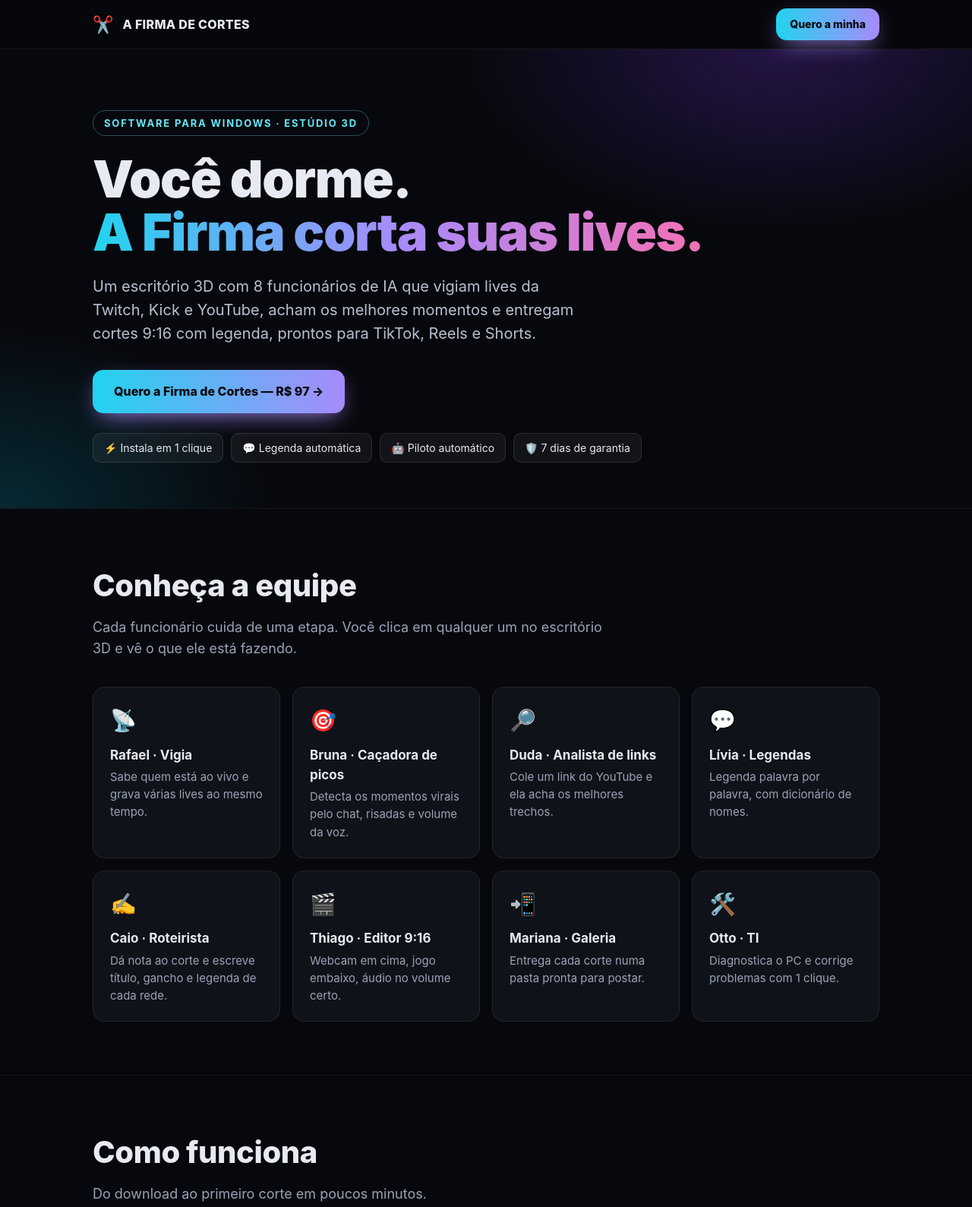
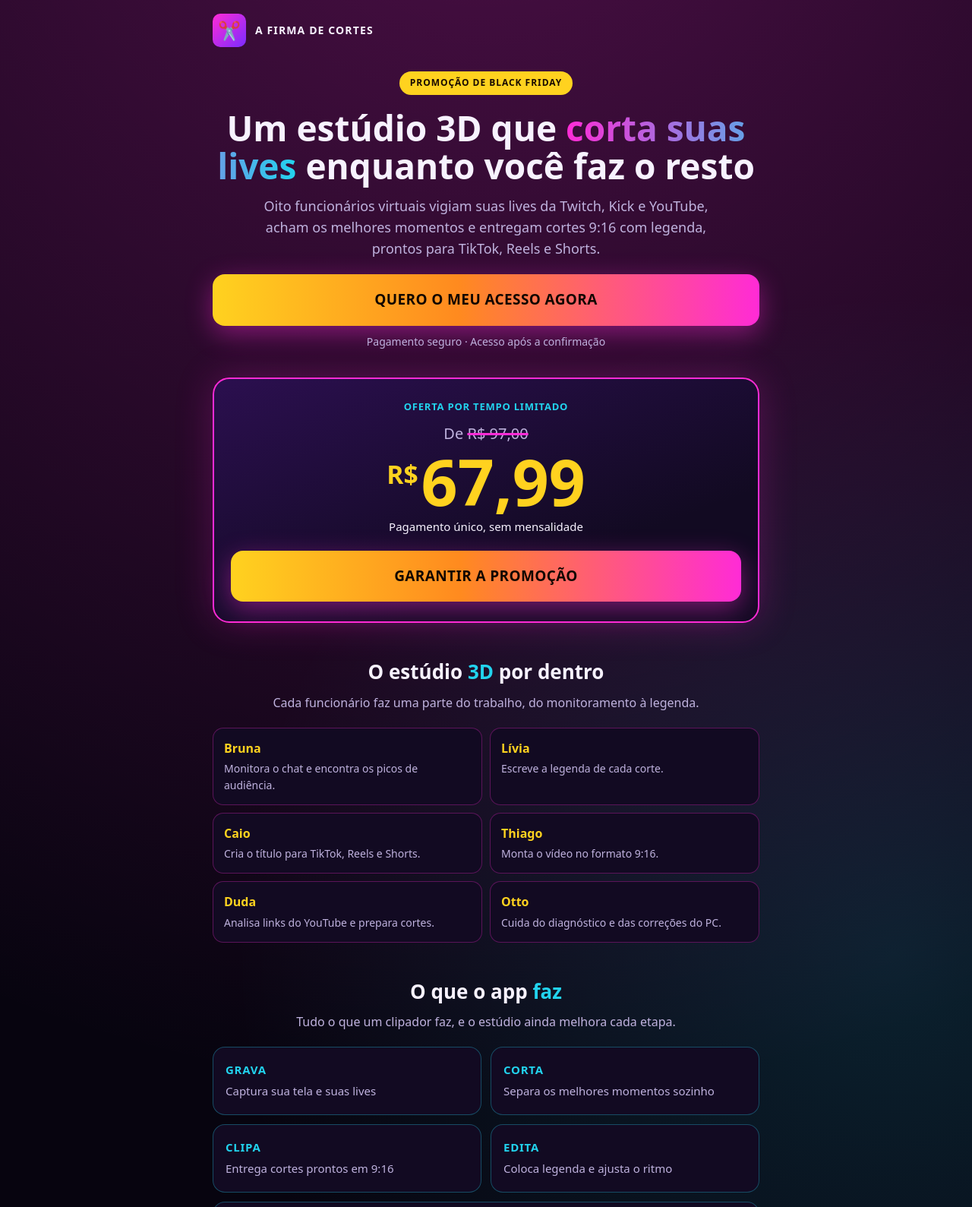
Before and after one commit to rafaeldtrsp-cmyk/rafaeldtrsp-cmyk.github.io, a plain HTML site: page firmadecortes/index.html in a window 1280 px wide. Shown: the top 1589 px of the page at 76% size. Drawn offline with Linux system fonts and the light colour scheme.

Commit message:
Update index.html

```diff
--- a/firmadecortes/index.html
+++ b/firmadecortes/index.html
@@ -1,82 +1,132 @@
-<!doctype html>
-<html lang="pt-BR"><head><meta charset="utf-8"><meta name="viewport" content="width=device-width,initial-scale=1">
-<title>A Firma de Cortes — cortes automáticos das suas lives</title>
-<meta name="description" content="Estúdio 3D que vigia suas lives e entrega cortes 9:16 com legenda para TikTok, Reels e Shorts. Pagamento único.">
+<!DOCTYPE html>
+<html lang="pt-BR">
+<head>
+<meta charset="UTF-8">
+<meta name="viewport" content="width=device-width, initial-scale=1.0">
+<title>A Firma de Cortes | Estúdio 3D para criadores</title>
+<meta name="description" content="Estúdio 3D que corta suas lives em cortes 9:16 com legenda, prontos para TikTok, Reels e Shorts.">
 <style>
-*{box-sizing:border-box;margin:0;padding:0}body{font-family:Inter,"Segoe UI",system-ui,sans-serif;background:#07080d;color:#e7eaf2;line-height:1.55}
-a{color:inherit;text-decoration:none}.w{max-width:1080px;margin:0 auto;padding:0 22px}
-.g{background:linear-gradient(90deg,#22d3ee,#a78bfa,#f472b6);-webkit-background-clip:text;color:transparent}
-header{position:sticky;top:0;z-index:9;background:#07080dcc;backdrop-filter:blur(10px);border-bottom:1px solid #ffffff12}
-header .w{display:flex;align-items:center;height:64px;gap:12px}header b{font-weight:800;letter-spacing:.02em}
-.btn{display:inline-block;font-weight:800;padding:16px 28px;border-radius:14px;background:linear-gradient(90deg,#22d3ee,#a78bfa);color:#07080d;box-shadow:0 10px 30px -10px #a78bfa;transition:.15s}.btn:hover{transform:translateY(-2px)}
-header .btn{margin-left:auto;padding:10px 18px;font-size:14px}
-.hero{padding:80px 0 60px;background:radial-gradient(700px 400px at 80% 0%,#7c3aed40,transparent 60%),radial-gradient(600px 400px at 0% 100%,#06b6d430,transparent 60%)}
-.tag{display:inline-block;font-size:13px;font-weight:700;letter-spacing:.14em;color:#67e8f9;border:1px solid #67e8f955;border-radius:99px;padding:6px 14px;margin-bottom:22px}
-h1{font-size:clamp(38px,6vw,68px);line-height:1.02;font-weight:900;letter-spacing:-.02em}
-.sub{font-size:20px;color:#b8c0d2;max-width:640px;margin:22px 0 32px}
-.chips{display:flex;flex-wrap:wrap;gap:10px;margin-top:26px}.chips span{font-size:14px;padding:8px 14px;border-radius:10px;background:#ffffff0d;border:1px solid #ffffff1a}
-section{padding:70px 0;border-top:1px solid #ffffff0d}h2{font-size:clamp(28px,4vw,40px);font-weight:850;letter-spacing:-.01em;margin-bottom:10px}
-.lead{color:#9aa3b8;font-size:18px;margin-bottom:36px;max-width:680px}
-.grid{display:grid;grid-template-columns:repeat(auto-fit,minmax(230px,1fr));gap:16px}
-.c{background:#0f1218;border:1px solid #ffffff14;border-radius:16px;padding:22px}.c i{font-style:normal;font-size:28px}.c b{display:block;margin:10px 0 4px;font-size:17px}.c p{color:#9aa3b8;font-size:15px}
-.steps{counter-reset:s;display:grid;gap:14px}.steps div{display:flex;gap:16px;align-items:flex-start;background:#0f1218;border:1px solid #ffffff14;border-radius:16px;padding:20px}
-.steps div:before{counter-increment:s;content:counter(s);flex:none;width:38px;height:38px;border-radius:50%;display:grid;place-items:center;font-weight:800;color:#07080d;background:linear-gradient(135deg,#22d3ee,#a78bfa)}
-table{width:100%;border-collapse:collapse;font-size:16px}td,th{padding:14px;border-bottom:1px solid #ffffff12;text-align:left}th{color:#9aa3b8;font-weight:600}td:nth-child(3){color:#34d399;font-weight:700}
-.price{text-align:center;background:radial-gradient(500px 300px at 50% 0%,#7c3aed40,transparent 70%)}
-.box{max-width:520px;margin:0 auto;background:#0f1218;border:1px solid #a78bfa55;border-radius:22px;padding:36px}
-.box s{color:#7b8394;font-size:20px}.box .v{font-size:72px;font-weight:900;line-height:1}.box ul{list-style:none;text-align:left;margin:24px 0}.box li{padding:7px 0;border-bottom:1px solid #ffffff0d}.box li:before{content:"✓ ";color:#34d399;font-weight:800}
-details{background:#0f1218;border:1px solid #ffffff14;border-radius:14px;padding:18px 20px;margin-bottom:10px}summary{cursor:pointer;font-weight:700}details p{color:#9aa3b8;margin-top:10px}
-footer{padding:40px 0;color:#6b7385;font-size:14px;text-align:center}
-.float{position:fixed;left:16px;right:16px;bottom:16px;text-align:center;display:none}@media(max-width:700px){.float{display:block}header .btn{display:none}}
-</style></head><body>
-<header><div class="w"><span style="font-size:22px">✂️</span><b>A FIRMA DE CORTES</b><a class="btn" href="https://pay.kiwify.com.br/TPIL47Y">Quero a minha</a></div></header>
-<div class="hero"><div class="w">
-<span class="tag">SOFTWARE PARA WINDOWS · ESTÚDIO 3D</span>
-<h1>Você dorme.<br><span class="g">A Firma corta suas lives.</span></h1>
-<p class="sub">Um escritório 3D com 8 funcionários de IA que vigiam lives da Twitch, Kick e YouTube, acham os melhores momentos e entregam cortes 9:16 com legenda, prontos para TikTok, Reels e Shorts.</p>
-<a class="btn" href="https://pay.kiwify.com.br/TPIL47Y">Quero a Firma de Cortes — R$ 97 →</a>
-<div class="chips"><span>⚡ Instala em 1 clique</span><span>💬 Legenda automática</span><span>🤖 Piloto automático</span><span>🛡️ 7 dias de garantia</span></div>
-</div></div>
-<section><div class="w"><h2>Conheça a equipe</h2><p class="lead">Cada funcionário cuida de uma etapa. Você clica em qualquer um no escritório 3D e vê o que ele está fazendo.</p>
-<div class="grid">
-<div class="c"><i>📡</i><b>Rafael · Vigia</b><p>Sabe quem está ao vivo e grava várias lives ao mesmo tempo.</p></div>
-<div class="c"><i>🎯</i><b>Bruna · Caçadora de picos</b><p>Detecta os momentos virais pelo chat, risadas e volume da voz.</p></div>
-<div class="c"><i>🔎</i><b>Duda · Analista de links</b><p>Cole um link do YouTube e ela acha os melhores trechos.</p></div>
-<div class="c"><i>💬</i><b>Lívia · Legendas</b><p>Legenda palavra por palavra, com dicionário de nomes.</p></div>
-<div class="c"><i>✍️</i><b>Caio · Roteirista</b><p>Dá nota ao corte e escreve título, gancho e legenda de cada rede.</p></div>
-<div class="c"><i>🎬</i><b>Thiago · Editor 9:16</b><p>Webcam em cima, jogo embaixo, áudio no volume certo.</p></div>
-<div class="c"><i>📲</i><b>Mariana · Galeria</b><p>Entrega cada corte numa pasta pronta para postar.</p></div>
-<div class="c"><i>🛠️</i><b>Otto · TI</b><p>Diagnostica o PC e corrige problemas com 1 clique.</p></div>
-</div></div></section>
-<section><div class="w"><h2>Como funciona</h2><p class="lead">Do download ao primeiro corte em poucos minutos.</p>
-<div class="steps">
-<div><p><b>Instale no seu PC.</b> Um instalador só, com tudo dentro. Não precisa configurar nada.</p></div>
-<div><p><b>Adicione os canais.</b> Cole o link da Twitch, Kick ou YouTube dos streamers que você corta.</p></div>
-<div><p><b>Deixe trabalhando.</b> Quando a live começa, a Firma grava, corta, legenda e organiza.</p></div>
-<div><p><b>Poste.</b> Vídeo, capa e textos prontos para cada rede. É só copiar e publicar.</p></div>
-</div></div></section>
-<section><div class="w"><h2>Cortar na mão × A Firma</h2><p class="lead">O trabalho de horas, feito enquanto você faz outra coisa.</p>
-<table><tr><th></th><th>Na mão</th><th>A Firma de Cortes</th></tr>
-<tr><td>Assistir a live inteira</td><td>Horas</td><td>Automático</td></tr>
-<tr><td>Achar os melhores momentos</td><td>No olho</td><td>Chat + voz + IA</td></tr>
-<tr><td>Editar em 9:16</td><td>Manual</td><td>Automático</td></tr>
-<tr><td>Legenda</td><td>Digitando</td><td>Automática</td></tr>
-<tr><td>Título e legenda das redes</td><td>Você escreve</td><td>Prontos</td></tr>
-<tr><td>Mensalidade</td><td>—</td><td>Nenhuma</td></tr></table>
-</div></section>
-<section class="price"><div class="w"><h2>Acesso vitalício</h2><p class="lead" style="margin:0 auto 30px">Pague uma vez e use para sempre, com todas as atualizações.</p>
-<div class="box"><s>De R$ 150</s><div class="v">R$ 97</div><p style="color:#9aa3b8">pagamento único · Pix, cartão ou boleto</p>
-<ul><li>Programa completo para Windows</li><li>8 funcionários de IA trabalhando</li><li>Twitch, Kick e YouTube</li><li>Legenda e edição 9:16 automáticas</li><li>Aulas em vídeo e suporte</li><li>Atualizações incluídas</li></ul>
-<a class="btn" style="width:100%" href="https://pay.kiwify.com.br/TPIL47Y">Garantir a minha agora →</a>
-<p style="margin-top:16px;color:#9aa3b8;font-size:14px">🛡️ 7 dias de garantia: não gostou, devolvemos seu dinheiro.</p></div>
-</div></section>
-<section><div class="w"><h2>Perguntas frequentes</h2>
-<details><summary>Funciona no meu PC?</summary><p>Windows 10 ou 11 (64 bits), 8 GB de RAM e 30 GB livres. Placa NVIDIA é opcional e deixa mais rápido. Não funciona em Mac.</p></details>
-<details><summary>Tem mensalidade?</summary><p>Não. Você paga uma vez e usa para sempre, com as atualizações.</p></details>
-<details><summary>Como recebo o programa?</summary><p>Logo após o pagamento, você recebe por e-mail o acesso à área de membros, com o download e as aulas.</p></details>
-<details><summary>Precisa saber editar vídeo?</summary><p>Não. A Firma faz o corte, a edição e a legenda sozinha.</p></details>
-<details><summary>Posso cortar qualquer live?</summary><p>Use em lives suas ou de streamers que autorizam cortes. Cada plataforma tem suas regras de direitos autorais.</p></details>
-</div></section>
-<footer>A Firma de Cortes · <a href="https://instagram.com/a_firmadecortes">@a_firmadecortes</a> · rafaeldtrsp@gmail.com</footer>
-<a class="btn float" href="https://pay.kiwify.com.br/TPIL47Y">Quero a minha — R$ 97</a>
-</body></html>
+:root{--rosa:#ff2bd6;--roxo:#7b2cff;--ciano:#22d3ee;--amarelo:#ffd21f;--fundo:#07040f;--card:#120a22;--texto:#f7f2ff;--muted:#bfb2de}
+*{box-sizing:border-box;margin:0;padding:0}
+html{scroll-behavior:smooth}
+body{font-family:system-ui,-apple-system,"Segoe UI",Roboto,Arial,sans-serif;background:radial-gradient(circle at 50% -10%,rgba(255,43,214,.28),transparent 55%),radial-gradient(circle at 92% 45%,rgba(34,211,238,.14),transparent 45%),var(--fundo);color:var(--texto);line-height:1.55}
+.wrap{max-width:760px;margin:0 auto;padding:0 20px 64px}
+.topo{display:flex;align-items:center;gap:12px;padding:18px 0 8px}
+.ico{display:inline-flex;align-items:center;justify-content:center;width:44px;height:44px;border-radius:10px;background:linear-gradient(135deg,var(--rosa),var(--roxo));font-size:24px}
+.topo strong{letter-spacing:.08em;font-size:14px;text-transform:uppercase}
+.hero{text-align:center;padding:24px 0 8px}
+.selo{display:inline-block;padding:6px 14px;border-radius:999px;font-size:12px;font-weight:800;letter-spacing:.08em;text-transform:uppercase;color:#1a0b00;background:var(--amarelo)}
+h1{margin:18px 0 14px;font-size:clamp(30px,7vw,46px);line-height:1.1;font-weight:900}
+h1 .g{background:linear-gradient(90deg,var(--rosa),var(--ciano));-webkit-background-clip:text;background-clip:text;color:transparent}
+.lead{color:var(--muted);font-size:18px;max-width:620px;margin:0 auto}
+.btn{display:block;width:100%;text-align:center;text-decoration:none;margin-top:20px;padding:19px 20px;border-radius:16px;font-size:19px;font-weight:900;color:#120700;background:linear-gradient(90deg,var(--amarelo),#ff8a1f 45%,var(--rosa));box-shadow:0 10px 34px rgba(255,43,214,.42);text-transform:uppercase;letter-spacing:.02em}
+.btn:hover{filter:brightness(1.07)}
+.seguro{text-align:center;color:var(--muted);font-size:14px;margin-top:10px}
+.promo{margin-top:28px;padding:26px 22px;border-radius:22px;text-align:center;background:linear-gradient(160deg,#2b0f4f 0%,#120a22 70%);border:2px solid var(--rosa);box-shadow:0 0 50px rgba(255,43,214,.22)}
+.promo .tag{color:var(--ciano);font-weight:800;letter-spacing:.06em;font-size:13px;text-transform:uppercase}
+.promo .de{color:var(--muted);font-size:20px;margin-top:10px}
+.promo .de s{text-decoration:line-through;text-decoration-thickness:3px;text-decoration-color:var(--rosa)}
+.promo .por{font-size:clamp(54px,13vw,84px);font-weight:900;color:var(--amarelo);line-height:1;margin:6px 0}
+.promo .por small{font-size:.4em;vertical-align:super;margin-right:4px}
+.promo .obs{font-size:15px}
+.secao{margin-top:44px}
+.secao h2{font-size:26px;font-weight:900;text-align:center;margin-bottom:8px}
+.secao h2 em{font-style:normal;color:var(--ciano)}
+.secao .sub{text-align:center;color:var(--muted);margin-bottom:20px}
+.grid{display:grid;grid-template-columns:1fr 1fr;gap:12px}
+.item{background:var(--card);border:1px solid rgba(34,211,238,.32);border-radius:16px;padding:18px 16px}
+.item b{display:block;font-size:15px;color:var(--ciano);letter-spacing:.05em;margin-bottom:4px}
+.item span{color:var(--muted);font-size:15px}
+.item.full{grid-column:1/-1}
+.equipe{display:grid;grid-template-columns:repeat(2,1fr);gap:10px}
+.pessoa{background:var(--card);border:1px solid rgba(255,43,214,.3);border-radius:14px;padding:14px}
+.pessoa b{color:var(--amarelo)}
+.pessoa span{display:block;color:var(--muted);font-size:14px;margin-top:4px}
+.lista{list-style:none;background:var(--card);border-radius:18px;padding:18px;border:1px solid rgba(255,43,214,.3)}
+.lista li{padding:10px 0 10px 30px;position:relative;border-bottom:1px solid rgba(255,255,255,.07)}
+.lista li:last-child{border-bottom:0}
+.lista li::before{content:"✔";position:absolute;left:0;top:10px;color:var(--rosa);font-weight:900}
+.faq details{background:var(--card);border:1px solid rgba(123,44,255,.4);border-radius:14px;padding:16px 18px;margin-bottom:10px}
+.faq summary{cursor:pointer;font-weight:800}
+.faq p{color:var(--muted);margin-top:8px;font-size:15px}
+.final{margin-top:44px;padding:28px 22px;border-radius:22px;text-align:center;background:linear-gradient(160deg,#2b0f4f,#120a22);border:2px solid var(--ciano)}
+.final h2{font-size:24px;font-weight:900}
+.final p{color:var(--muted);margin-top:6px}
+.final .promo{margin-top:14px;border:0;background:transparent;box-shadow:none;padding:0}
+footer{text-align:center;color:var(--muted);font-size:13px;margin-top:40px}
+@media(max-width:520px){.grid,.equipe{grid-template-columns:1fr}}
+</style>
+</head>
+<body>
+<main class="wrap">
+  <header class="topo"><span class="ico">✂️</span><strong>A Firma de Cortes</strong></header>
+
+  <section class="hero">
+    <span class="selo">Promoção de Black Friday</span>
+    <h1>Um estúdio 3D que <span class="g">corta suas lives</span> enquanto você faz o resto</h1>
+    <p class="lead">Oito funcionários virtuais vigiam suas lives da Twitch, Kick e YouTube, acham os melhores momentos e entregam cortes 9:16 com legenda, prontos para TikTok, Reels e Shorts.</p>
+    <a class="btn" href="https://pay.kiwify.com.br/TPIL47Y">Quero o meu acesso agora</a>
+    <div class="seguro">Pagamento seguro · Acesso após a confirmação</div>
+  </section>
+
+  <section class="promo">
+    <div class="tag">Oferta por tempo limitado</div>
+    <div class="de">De <s>R$ 97,00</s></div>
+    <div class="por"><small>R$</small>67,99</div>
+    <div class="obs">Pagamento único, sem mensalidade</div>
+    <a class="btn" href="https://pay.kiwify.com.br/TPIL47Y">Garantir a promoção</a>
+  </section>
+
+  <section class="secao">
+    <h2>O estúdio <em>3D</em> por dentro</h2>
+    <p class="sub">Cada funcionário faz uma parte do trabalho, do monitoramento à legenda.</p>
+    <div class="equipe">
+      <div class="pessoa"><b>Bruna</b><span>Monitora o chat e encontra os picos de audiência.</span></div>
+      <div class="pessoa"><b>Lívia</b><span>Escreve a legenda de cada corte.</span></div>
+      <div class="pessoa"><b>Caio</b><span>Cria o título para TikTok, Reels e Shorts.</span></div>
+      <div class="pessoa"><b>Thiago</b><span>Monta o vídeo no formato 9:16.</span></div>
+      <div class="pessoa"><b>Duda</b><span>Analisa links do YouTube e prepara cortes.</span></div>
+      <div class="pessoa"><b>Otto</b><span>Cuida do diagnóstico e das correções do PC.</span></div>
+    </div>
+  </section>
+
+  <section class="secao">
+    <h2>O que o app <em>faz</em></h2>
+    <p class="sub">Tudo o que um clipador faz, e o estúdio ainda melhora cada etapa.</p>
+    <div class="grid">
+      <div class="item"><b>GRAVA</b><span>Captura sua tela e suas lives</span></div>
+      <div class="item"><b>CORTA</b><span>Separa os melhores momentos sozinho</span></div>
+      <div class="item"><b>CLIPA</b><span>Entrega cortes prontos em 9:16</span></div>
+      <div class="item"><b>EDITA</b><span>Coloca legenda e ajusta o ritmo</span></div>
+      <div class="item full"><b>PILOTO AUTOMÁTICO</b><span>Monitora as lives, corta nos picos e publica por você, sem precisar ficar olhando.</span></div>
+    </div>
+  </section>
+
+  <section class="secao">
+    <h2>Por que <em>A Firma</em>?</h2>
+    <ul class="lista">
+      <li>Transforme uma live longa em vários cortes em poucos minutos.</li>
+      <li>Você não precisa saber editar vídeo: o estúdio faz a montagem.</li>
+      <li>Publica com a sua própria conta do YouTube.</li>
+      <li>Um acesso, um preço, sem mensalidade.</li>
+    </ul>
+  </section>
+
+  <section class="secao faq">
+    <h2>Perguntas <em>frequentes</em></h2>
+    <details><summary>Preciso de conta do YouTube?</summary><p>Sim. Para publicar os cortes, você conecta a sua própria conta.</p></details>
+    <details><summary>Preciso saber editar vídeo?</summary><p>Não. O estúdio faz os cortes e a montagem para você.</p></details>
+    <details><summary>Como recebo o acesso?</summary><p>As instruções de acesso chegam logo após a confirmação do pagamento.</p></details>
+  </section>
+
+  <section class="final">
+    <h2>Pronto para transformar suas lives em cortes?</h2>
+    <p>Aproveite a promoção de Black Friday.</p>
+    <div class="promo"><div class="de">De <s>R$ 97,00</s></div><div class="por"><small>R$</small>67,99</div></div>
+    <a class="btn" href="https://pay.kiwify.com.br/TPIL47Y">Quero o meu acesso agora</a>
+  </section>
+
+  <footer>© A Firma de Cortes. Todos os direitos reservados.</footer>
+</main>
+</body>
+</html>
```
